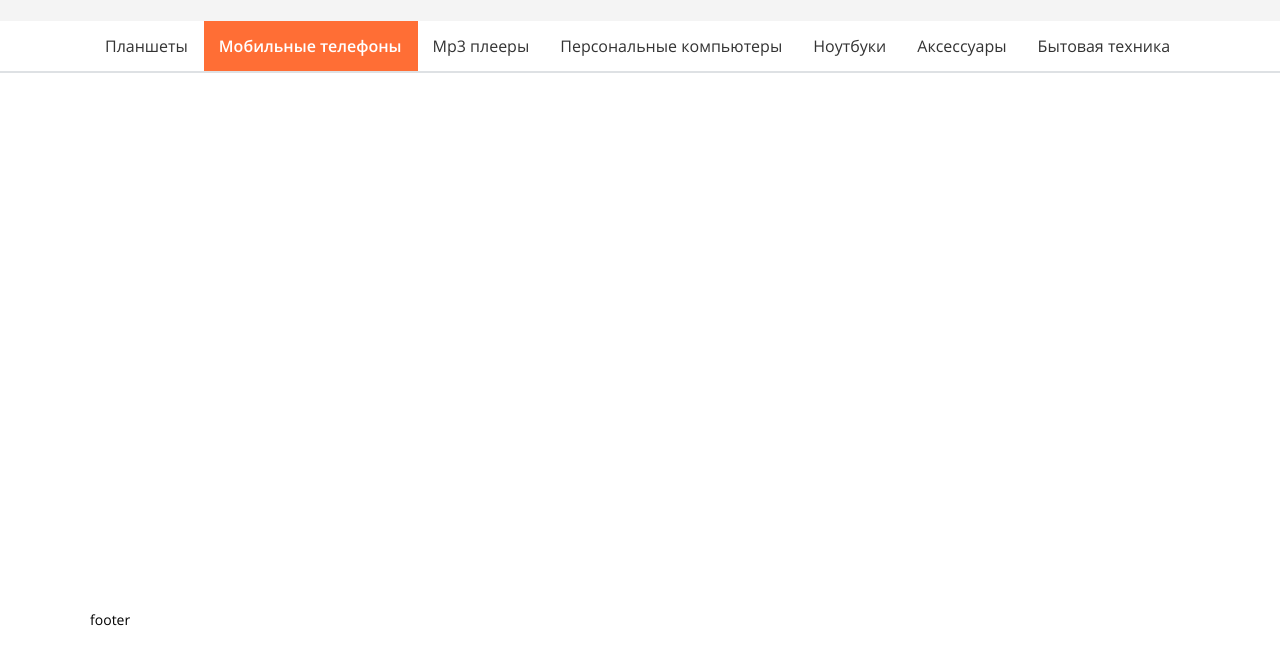
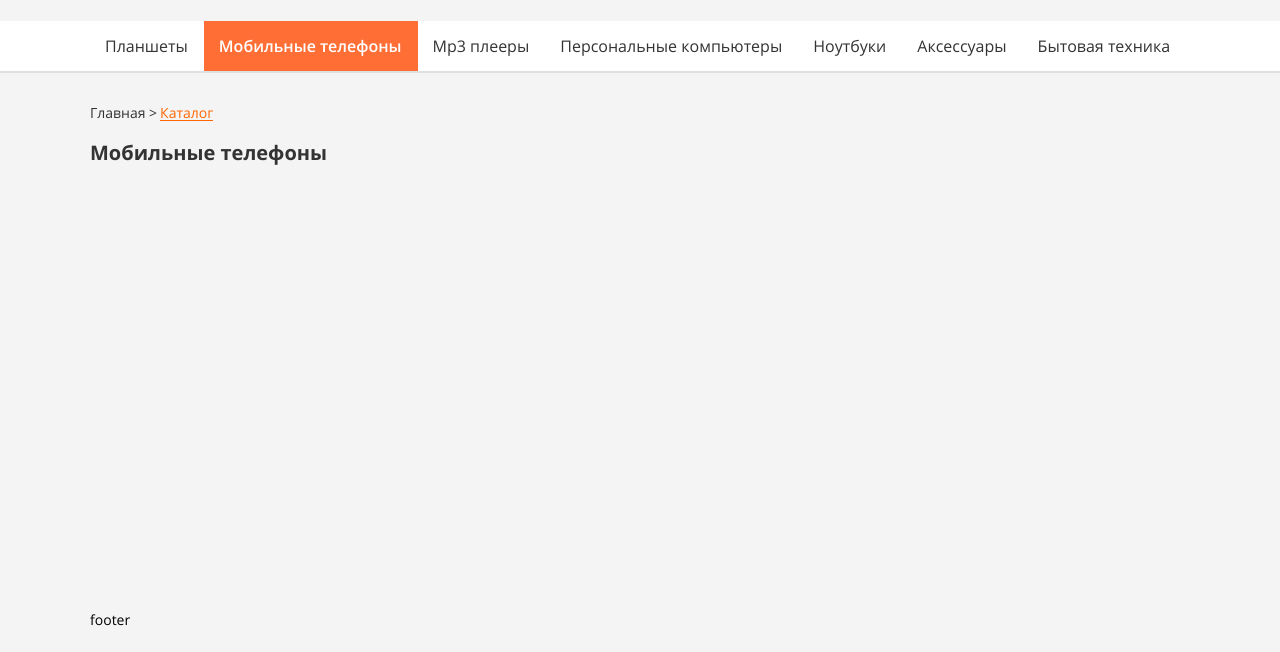
Before and after one commit to LrVch/project2, a website: page app/index.html in a window 1280 px wide. Shown: the part 148-800 px from the top of the page. Drawn offline with nearby package versions, Linux system fonts and the light colour scheme.

Commit message:
Добавил хлебные крошки и главный заголовок

```diff
--- /dev/null
+++ b/app/markups/_blocks/_breadcrumbs.jade
@@ -0,0 +1 @@
++breadcrumbs('breadcrumbs', ['Главная', 'Каталог'])
--- /dev/null
+++ b/app/markups/_blocks/_title-main.jade
@@ -0,0 +1,2 @@
+h1.title-main
+    | Мобильные телефоны
--- a/app/markups/_common/_mixins.jade
+++ b/app/markups/_common/_mixins.jade
@@ -18,15 +18,25 @@ mixin nav(className, items, activeIndx)
             a(href="#" class= className + "__link " + ((activeIndx == index) ? className + '__link' + '--active' : ''))= item
 
 // простой список с сылками
+//- +v('links', ['Главная', 'Новости', "О компании", "Сравнение"])
 mixin links(className, links)
   div(class= className)
     ul(class= className + "__list")
       each link in links
         li(class= className + "__item")
           a(href="#" class= className + "__link")= link
+
+// breadcrumbs
+//- +breadcrumbs('breadcrumbs', ['Главная', 'Новости', "О компании"], 2)
+mixin breadcrumbs(className, items, activeIndx)
+  div(class= className)
+    ul(class= className + "__list")
+      each item, index in items
+        li(class=className + "__item")
+          a(href="#" class= className + "__link " + ((items.length == index + 1) ? className + '__link' + '--active' : ''))= (items.length == index + 1) ? item : item + " >"
+
 //- +form()
 //- +form('form', '#', 'post', {textarea:{"fds": "desc"}, input:{submit:"submit"}} )
-
 mixin form(className, action, method, inputs)
   form(class=className action=action method=method)
     each attr, typeInput in inputs
--- a/app/markups/_pages/index.jade
+++ b/app/markups/_pages/index.jade
@@ -4,8 +4,9 @@ block title
   | Main page
 
 block content
-  .breadcrumbs
-  .title
+  include ../_blocks/_breadcrumbs
+  include ../_blocks/_title-main
+
   .row
     .small-col
       aside.filter
--- /dev/null
+++ b/app/scss/_blocks/_breadcrumbs.scss
@@ -0,0 +1,33 @@
+.breadcrumbs {
+  font-size: 0;
+}
+
+.breadcrumbs__list {
+  margin: 0;
+  padding: 0;
+}
+
+.breadcrumbs__item {
+  display: inline-block;
+  list-style-type: none;
+  margin-left: 3px;
+  &:first-child {
+    margin-left: 0;
+  }
+}
+
+.breadcrumbs__link {
+  display: block;
+  font-family: $font-family-regular;
+  font-size: $font-base-size;
+  color: map-get($clrs, grey);
+  line-height: $font-base-size +1;
+  text-decoration: none;
+}
+
+.breadcrumbs__link--active {
+  border-bottom: 1px solid map-get($clrs, orange);
+  font-family: $font-family-regular;
+  font-size: $font-base-size;
+  color: map-get($clrs, orange);
+}
--- /dev/null
+++ b/app/scss/_blocks/_content.scss
@@ -0,0 +1,7 @@
+.content {
+  //background: map-get($clrs, grey-light);
+  padding-top: 32px;
+}
+.content__inner {
+  @extend %container;
+}
--- /dev/null
+++ b/app/scss/_blocks/_title-main.scss
@@ -0,0 +1,6 @@
+.title-main {
+  @extend %title-main;
+  margin: 0;
+  margin-bottom: 10px;
+  padding: 21px 0;
+}
--- a/app/scss/_layout/_base.scss
+++ b/app/scss/_layout/_base.scss
@@ -33,6 +33,7 @@ body {
   height: 100%;
   overflow: hidden;
   min-width: $container-width + 20;
+  background: map-get($clrs, grey-light);
   &:after {
     display: block;
     position: relative;
--- a/app/scss/_styleguide/_typography.scss
+++ b/app/scss/_styleguide/_typography.scss
@@ -30,12 +30,12 @@
   font-style: normal;
 }
 
-//%title-block {
-//  font-family: $font-base-family;
-//  font-size: $font-size-big;
-//  line-height: $font-size-big;
-//  color: map-get($clrs, grey-title);
-//}
+%title-main {
+  font-family: $font-family-bold;
+  font-size:   $font-size-regular-big;
+  line-height: $font-size-regular-big + 2;
+  color: map-get($clrs, grey);
+}
 
 //%title-section {
 //  font-size: $font-size-big-large;
--- a/app/scss/style.scss
+++ b/app/scss/style.scss
@@ -17,3 +17,6 @@
 @import "_blocks/_search";
 @import "_blocks/_links";
 @import "_blocks/_nav";
+@import "_blocks/_content";
+@import "_blocks/_breadcrumbs";
+@import "_blocks/_title-main";
```
Also changed, not shown: app/css/style.css, app/index.html, app/scss/_common/_variables.scss (line endings or trailing spaces).
